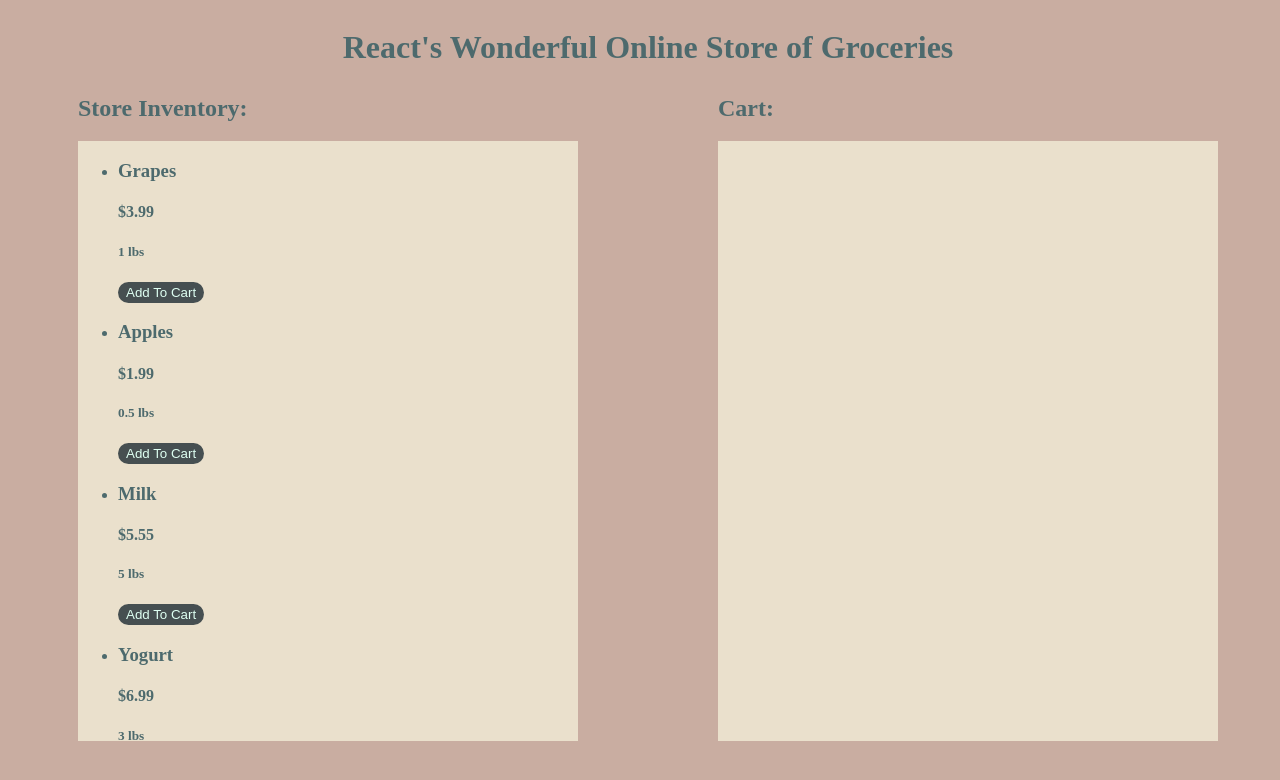
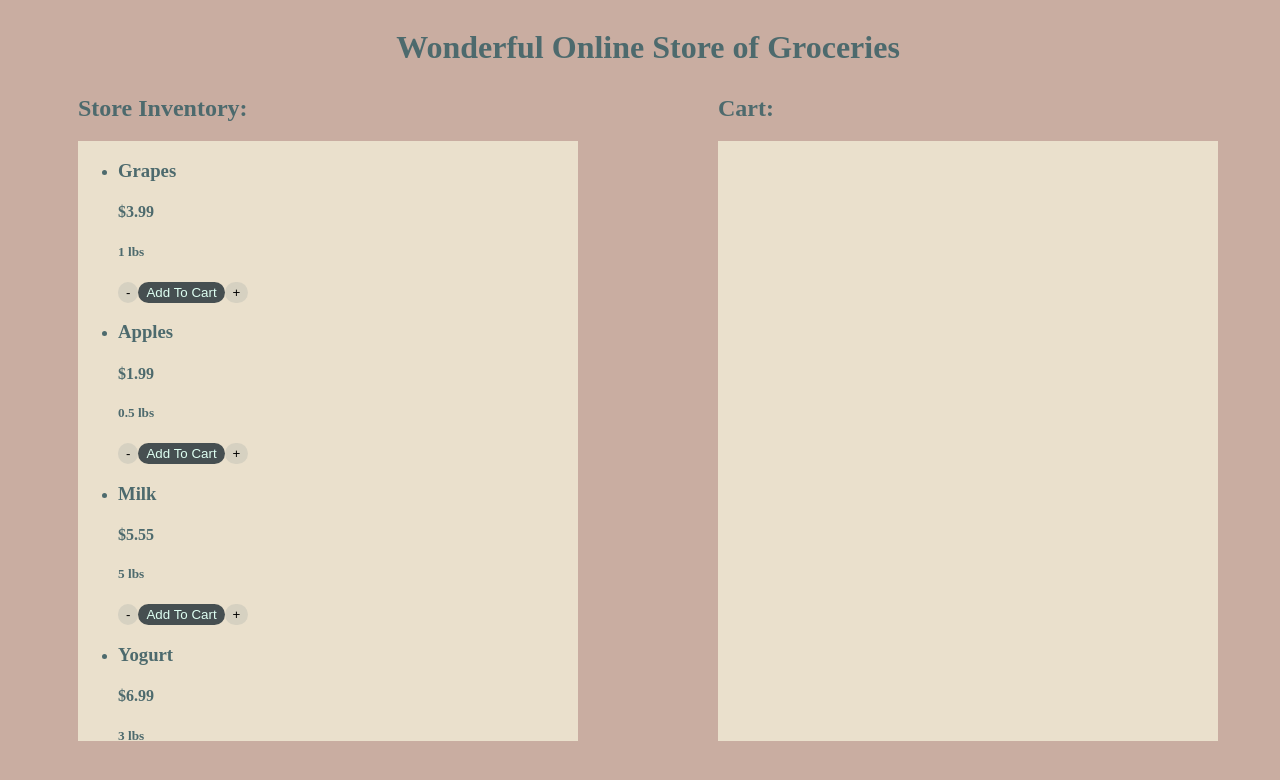
Before and after one commit to CMBVT2023/online-grocery-store, a React (Vite) app: page / in a window 1280 px wide. Shown: the top 780 px of the page. Built offline with nearby package versions, Linux system fonts and the light colour scheme.

Commit message:
Added a new container to store three seperate intearction buttons, one to reduce the amount of an item, one to increase the amont of an item, and currently in progress of making the third one add or remove an item.

```diff
--- a/src/components/DisplayList.jsx
+++ b/src/components/DisplayList.jsx
@@ -1,6 +1,6 @@
 import React from "react";
 import GroceryItem from './GroceryItem';
-import InteractionButton from "./InteractionButton";
+import InteractionButtonGroup from "../containers/InteractionButtonGroup.jsx";
 import styles from '../styles/DisplayList.module.css';
 
 function DisplayList(props) {
@@ -18,11 +18,11 @@ function DisplayList(props) {
                             productWeight={obj.weight}
                             productAmount={obj.itemAmount}
                             />
-                            <InteractionButton
+                            <InteractionButtonGroup
+                            forCart={true}
+                            addToCart={props.addToCart}
                             removeFromCart={props.removeFromCart}
-                            cartItem={true}
-                            buttonText={obj.itemAmount > 1 ? true : false} // checks if the item amount is greater than one, if so sets the prop to true if not, sets it to false.
-                            addition={obj.itemName}
+                            multipleInCart={obj.itemAmount > 1 ? true : false}
                             productNum={obj.inventoryNum}
                             />
                         </li>
@@ -42,12 +42,12 @@ function DisplayList(props) {
                             productPrice={obj.price}
                             productWeight={obj.weight}
                             />
-                            <InteractionButton
+                            <InteractionButtonGroup
+                            forCart={false}
                             addToCart={props.addToCart}
                             removeFromCart={props.removeFromCart}
-                            cartItem={false}
-                            buttonText={props.checkInCart(obj.inventoryNum)} //checks if the item is already in cart and returns true if it is and false if it is not.
-                            addition={obj.itemName}
+                            inCart={props.checkInCart(obj.inventoryNum)} //checks if the item is already in cart and returns true if it is and false if it is not.
+                            multipleInCart={obj.itemAmount > 1 ? true : false}
                             productNum={obj.inventoryNum}
                             />
                         </li>
--- a/src/components/GroceryItem.jsx
+++ b/src/components/GroceryItem.jsx
@@ -1,5 +1,4 @@
 import React from 'react';
-import InteractionButton from './InteractionButton';
 
 function GroceryItem(props) {
     return (
--- a/src/components/InteractionButton.jsx
+++ b/src/components/InteractionButton.jsx
@@ -2,26 +2,18 @@ import React from 'react';
 import styles from '../styles/InteractionButton.module.css';
 
 function InteractionButton(props) {
-    const [buttonText, setButtonText] = React.useState('');
 
-    React.useEffect(() => {
-        if (props.cartItem) {
-            setButtonText(props.buttonText ? '-' : 'Remove From Cart');
-        } else {
-            setButtonText(props.buttonText ? '+' : 'Add To Cart');
-        }
-    }, [props.buttonText, props.cartItem]);
-
-    function handleClick(bool) {
-        if (bool) {
-            props.removeFromCart(props.productNum);
-        } else {
-            props.addToCart(props.productNum);
-        }
+    function handleClick() {
+        props.interactionFunction(props.productNum);
     }
 
     return (
-        <button onClick={() => {handleClick(props.cartItem)}} className={styles.buttonStyle}>{buttonText}</button>
+        <button
+        className={props.disable == false ? styles.buttonStyle : styles.disabledButtonStyle}
+        disabled={props.disable}
+        onClick={handleClick}>
+            {props.buttonText}
+        </button>
     )
 }
 
--- /dev/null
+++ b/src/containers/InteractionButtonGroup.jsx
@@ -0,0 +1,59 @@
+import React from 'react';
+import InteractionButton from '../components/InteractionButton';
+
+function InteractionButtonGroup(props) {
+
+    if (props.forCart) {
+        return (
+        <div>
+            <InteractionButton
+                    buttonText={'-'}
+                    interactionFunction={props.removeFromCart}
+                    disable={(props.multipleInCart) ? false : true}
+                    productNum={props.productNum}
+                    />
+
+            <InteractionButton
+                    buttonText={'Remove From Cart'}
+                    interactionFunction={props.removeFromCart}
+                    disable={false}
+                    productNum={props.productNum}
+                    />
+
+            <InteractionButton
+                    buttonText={'+'}
+                    interactionFunction={props.addToCart}
+                    disable={false}
+                    productNum={props.productNum}
+                    />
+            </div>
+        )
+    } else {
+        return (
+            <div>
+                <InteractionButton
+                    buttonText={'-'}
+                    interactionFunction={props.removeFromCart}
+                    disable={(props.multipleInCart && props.inCart) ? false : true}
+                    productNum={props.productNum}
+                    />
+
+                <InteractionButton
+                    buttonText={props.inCart ? 'Remove From Cart' : 'Add To Cart'}
+                    interactionFunction={props.inCart ? props.removeFromCart : props.addToCart}
+                    disable={false}
+                    productNum={props.productNum}
+                    />
+
+                <InteractionButton
+                    buttonText={'+'}
+                    interactionFunction={props.addToCart}
+                    disable={props.inCart ? false : true}
+                    productNum={props.productNum}
+                    />
+            </div>
+        )
+    }
+}
+
+export default InteractionButtonGroup;
--- a/src/containers/StoreFront.jsx
+++ b/src/containers/StoreFront.jsx
@@ -100,7 +100,7 @@ function StoreFront() {
 
     return (
       <div id={styles.mainContainer}>
-        <h1 id={styles.storeTitle}>React's Wonderful Online Store of Groceries</h1>
+        <h1 id={styles.storeTitle}>Wonderful Online Store of Groceries</h1>
         <div>
         <h2>Store Inventory: </h2>
           <DisplayList
@@ -116,6 +116,7 @@ function StoreFront() {
           <DisplayList
           cartItems={true}
           list={userCart}
+          addToCart={addToCart}
           removeFromCart={removeFromCart}
           />
         </div>
--- a/src/styles/InteractionButton.module.css
+++ b/src/styles/InteractionButton.module.css
@@ -4,6 +4,7 @@
     border-color: transparent;
     border-radius: 12px;
     user-select: none;
+
 }
 
 .buttonStyle:hover {
@@ -11,3 +12,12 @@
     background-color: #F1F7ED;
     border-color: transparent;
 }
+
+.disabledButtonStyle {
+    color: black;
+    background-color: rgba(178, 182, 175, 0.37);
+    border-color: transparent;
+    border-radius: 12px;
+    user-select: none;
+    cursor: not-allowed;
+}
```
